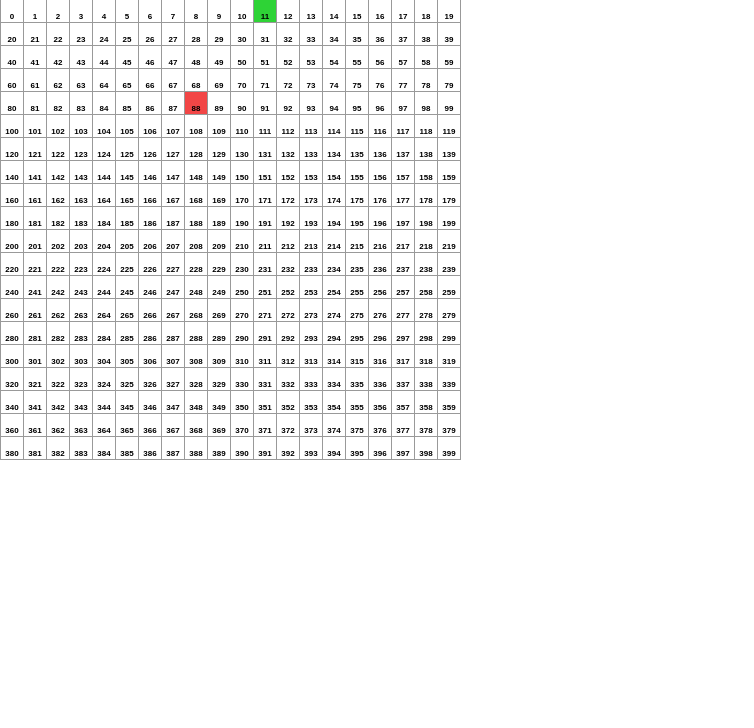
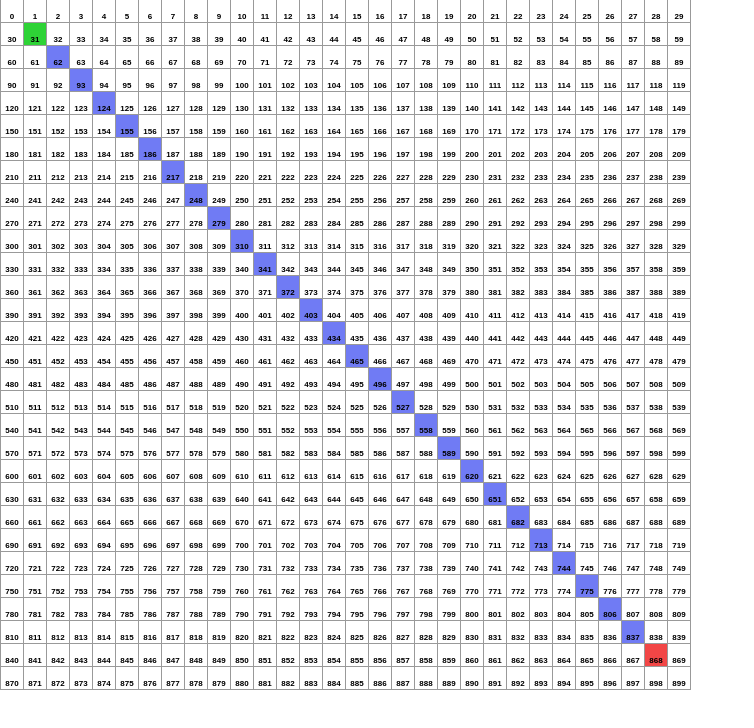
Before and after one commit to jason-98/pathfinding, a React (Create React App) app: page / in a window 1280 px wide. Shown: the top 728 px of the page, without its empty margins (0-754 px from the left). Built offline with nearby package versions, Linux system fonts and the light colour scheme.

Commit message:
store source and target indices as state in App.js

```diff
--- a/src/App.js
+++ b/src/App.js
@@ -10,16 +10,24 @@ class App extends React.Component {
   constructor(props){
     super(props)
 
-    const squares = Array(400).fill(0)
-    squares[11] = 1  //start
-    squares[88] = 2  //end
+    const sourceIndex = 31
+    const targetIndex = 868
+
+    const squares = Array(900).fill(0)
+    squares[sourceIndex] = 1  //start
+    squares[targetIndex] = 2  //end
+
+    //show initial path
+    const squares_copy = this.updatePath(squares,sourceIndex,targetIndex)
 
     this.state = {
-          squares: squares,
+          squares: squares_copy,
+          sourceIndex: sourceIndex,
+          targetIndex: targetIndex,
     };
   }
 
-  updatePath(squares){
+  updatePath(squares, sourceIndex, targetIndex){
     //clear any previous paths
     for(var j = 0; j<squares.length; j++){
       if(squares[j]===4){
@@ -27,7 +35,7 @@ class App extends React.Component {
       }
     }
 
-    const path = dijkstra(squares, 11, 88)
+    const path = dijkstra(squares, sourceIndex, targetIndex)
 
     //only update squares if a valid path was found
     if(path.length!==0){
@@ -47,7 +55,7 @@ class App extends React.Component {
     const squares_copy = this.state.squares.slice()
     squares_copy[i] = 3
 
-    const squares = this.updatePath(squares_copy)
+    const squares = this.updatePath(squares_copy,this.state.sourceIndex, this.state.targetIndex)
 
     this.setState({
       squares: squares
```
